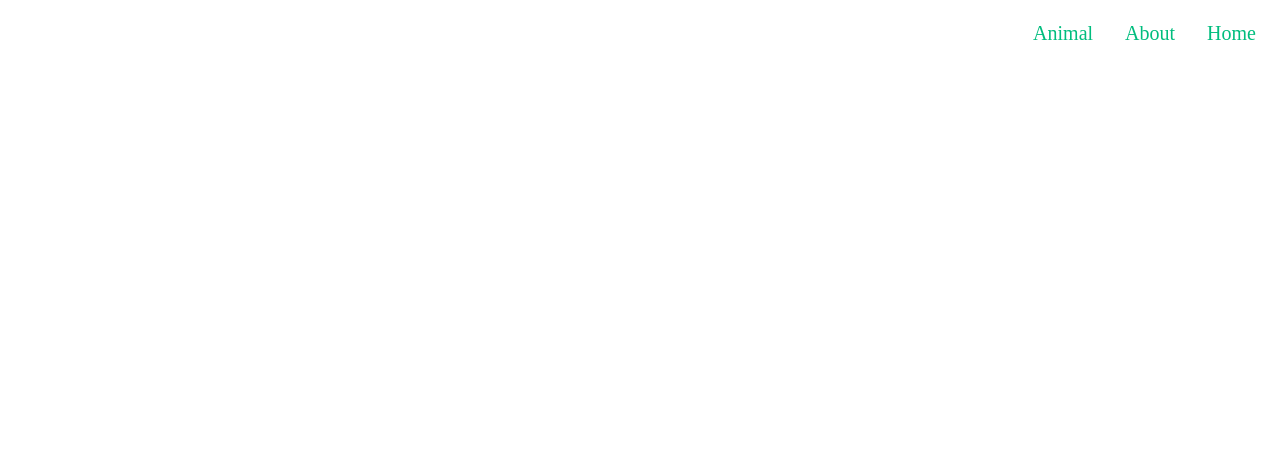
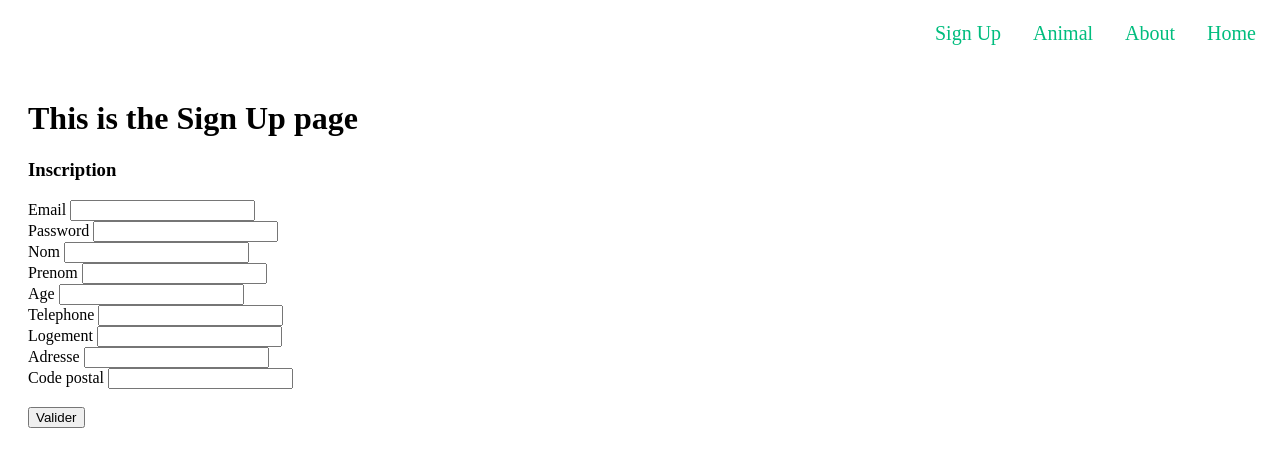
Before and after one commit to charleneMrcp/ig3-projet-web-front, a Vue app in the folder projet Web front/: page /signUp in a window 1280 px wide. Before the commit this address had no page. Shown: the top 466 px of the page. Built offline with nearby package versions, Linux system fonts and the light colour scheme.

Commit message:
ajout sign up

```diff
--- a/projet Web front/package.json
+++ b/projet Web front/package.json
@@ -8,6 +8,7 @@
     "preview": "vite preview"
   },
   "dependencies": {
+    "axios": "^1.3.6",
     "pinia": "^2.0.32",
     "vue": "^3.2.47",
     "vue-router": "^4.1.6"
--- a/projet Web front/src/components/icons/NavBar.vue
+++ b/projet Web front/src/components/icons/NavBar.vue
@@ -4,6 +4,7 @@
          <RouterLink to="/">Home</RouterLink>
          <RouterLink to="/about">About</RouterLink>
          <RouterLink to="/animal">Animal</RouterLink>
+         <RouterLink to="/signUp">Sign Up</RouterLink>
 
   </nav>
 </template>
--- /dev/null
+++ b/projet Web front/src/components/icons/SignUpForm.vue
@@ -0,0 +1,94 @@
+<template>
+    <div class="formulaireInscription">
+
+      <h3> Inscription </h3>
+
+      <form action="get">
+        <!-- Mail-->
+        <label for="Email"> Email </label>
+        <input type="text" id="Email">
+        <br>
+        <!-- Password -->
+        <label for="Password"> Password </label>
+        <input type="text" id="Password">
+        <br>
+        <!-- Nom -->
+        <label for="Nom"> Nom </label>
+        <input type="text" id="Nom">
+        <br>
+        <!-- Prenom -->
+        <label for="Prenom"> Prenom </label>
+        <input type="text" id="Prenom">
+        <br>
+        <!-- Naissance -->
+        <label for="Age"> Age </label>
+        <input type="text" id="Age">
+        <br>
+        <!-- Telephone -->
+        <label for="Telephone"> Telephone </label>
+        <input type="text" id="Telephone">
+        <br>
+        <!-- Lieu -->
+        <label for="Logement"> Logement </label>
+        <input type="text" id="Logement">
+        <br>
+        <!-- Adresse -->
+        <label for="Adresse"> Adresse </label>
+        <input type="text" id="Adresse">
+        <br>
+        <!-- Code postal -->
+        <label for="Code postal"> Code postal </label>
+        <input type="text" id="CodePostal">
+        <br>
+
+      </form>
+      <br>
+      <button id="validatedFormular" @click="getElement"> Valider </button>
+    </div>
+</template>
+
+<script>
+import axios from 'axios';
+export default{
+    name: 'SignUpForm',
+    data(){
+        return{
+
+        nom: "",
+        prenom: "",
+        age: 0,
+        tel:  "",
+        mail:  "",
+        mdp:  "",
+        sexe:  "",
+        addr:  "",
+        code_post: 0,
+        logement: ""
+
+        }
+    },
+    methods:{
+        getElement(){
+
+            this.nom= document.getElementById("Nom").value;
+            this.prenom= document.getElementById("Prenom").value;
+            this.age= parseInt(document.getElementById("Age").value);
+            this.tel=  document.getElementById("Telephone").value;
+            this.mail=  document.getElementById("Email").value;
+            this.mdp= document.getElementById("Password").value;
+            this.addr=  document.getElementById("Adresse").value;
+            this.code_post= parseInt(document.getElementById("CodePostal").value);
+            this.logement= document.getElementById("Logement").value;
+            console.log("Ready to send");
+
+
+            axios.post("http://localhost:3000/inscription", this)
+            .then(response => { console.log("New user sent"); })
+            .catch(error => { console.error(error); });
+
+        },
+
+
+    },
+}
+</script>
--- a/projet Web front/src/main.js
+++ b/projet Web front/src/main.js
@@ -4,6 +4,7 @@ import { createPinia } from 'pinia'
 import App from './App.vue'
 import router from './router'
 
+import axios from "axios"
 const app = createApp(App)
 
 app.use(createPinia())
--- a/projet Web front/src/router/index.js
+++ b/projet Web front/src/router/index.js
@@ -21,7 +21,13 @@ const router = createRouter({
       path:'/animal',
       name: 'animal',
       component: () => import('../views/AnimalView.vue')
+    },
+    {
+      path:'/signUp',
+      name: 'signUp',
+      component: () => import('../views/SignUp.vue')
     }
+
   ]
 })
 
--- a/projet Web front/src/views/AnimalView.vue
+++ b/projet Web front/src/views/AnimalView.vue
@@ -19,15 +19,16 @@
 
 import AnimalCard from '../components/icons/AnimalCard.vue';
 import {onMounted, ref} from 'vue';
+import axios from 'axios'
+
 
 const animals= ref([]);
 
 onMounted(()=>{
-    fetch('http://localhost:3000/animals/tous')
-        .then((response) => response.json() )
-        .then((data) => {
-            console.log(data);
-            animals.value = data
+    axios.get('http://localhost:3000/animals/tous')
+        .then((response) => {
+            console.log(response);
+            animals.value = response.data
         })
 })
 
--- /dev/null
+++ b/projet Web front/src/views/SignUp.vue
@@ -0,0 +1,14 @@
+<template>
+    <h1> This is the Sign Up page</h1>
+    <SignUpForm/>
+</template>
+
+<script setup>
+import { VueElement } from 'vue';
+import SignUpForm from '../components/icons/SignUpForm.vue';
+
+</script>
+
+<style>
+
+</style>
```
Also changed, not shown: 1 other file (tests, documents, lock files or other folders).
